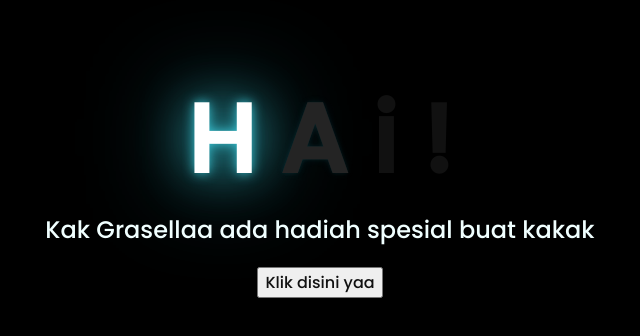
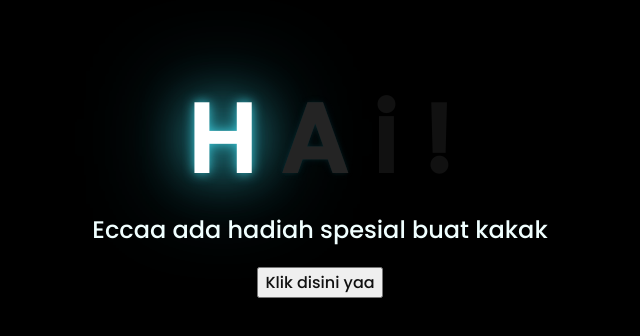
Before and after one commit to abdullllmalikkk/abdulmalik.github.io, a plain HTML site: page index.html in a window 1280 px wide. Shown: the part 226-562 px from the top of the page, without its empty margins (328-968 px from the left). Drawn offline with Linux system fonts and the light colour scheme.

Commit message:
Update index.html

```diff
--- a/index.html
+++ b/index.html
@@ -18,7 +18,7 @@
     </div>
 
     <div class="description">
-        <span>Kak Grasellaa ada hadiah spesial buat kakak</span>
+        <span> Eccaa ada hadiah spesial buat kakak</span>
     </div>
     <div class="button">
         <button>
```
